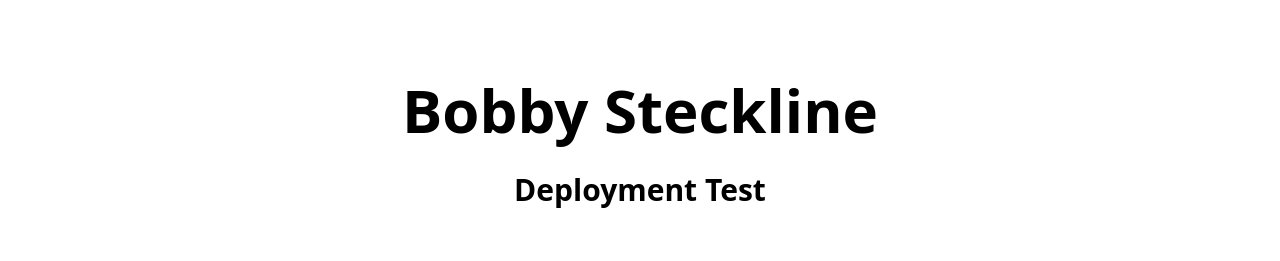
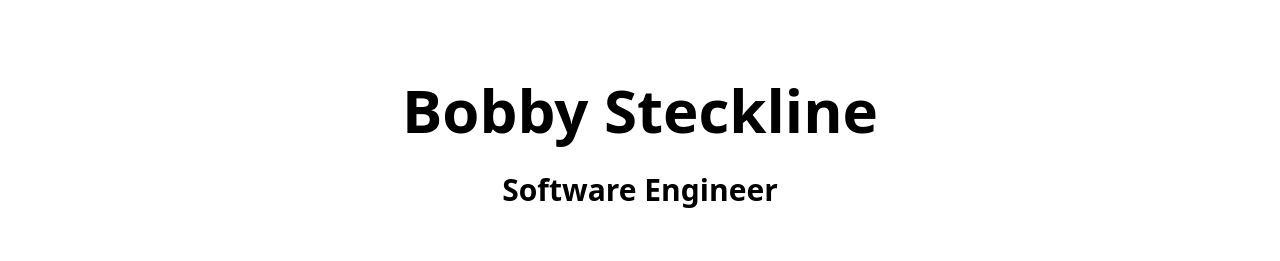
Before and after one commit to rsteckline/portfolio, a React (Vite) app: page / in a window 1280 px wide. Shown: the top 261 px of the page. Built offline with nearby package versions, Linux system fonts and the light colour scheme; some icons are missing.

Commit message:
Complete successful deployment test for Netlify

```diff
--- a/src/components/Intro.jsx
+++ b/src/components/Intro.jsx
@@ -6,7 +6,7 @@ function Intro() {
       <h1 className="text-4xl sm:text-5xl md:text-6xl mb-8 font-bold">
         Bobby Steckline
       </h1>
-      <p className="text-xl sm:text-2xl md:text-3xl mb-12 font-bold">Deployment Test</p>
+      <p className="text-xl sm:text-2xl md:text-3xl mb-12 font-bold">Software Engineer</p>
       <p className="text-lg max-w-full md:max-w-3xl lg:max-w-4xl mb-20 font-bold">
         With over 10 years of management experience, I'm specializing in
         JavaScript, CSS, HTML, React, TypeScript, Tailwind, and UI/UX design
```
